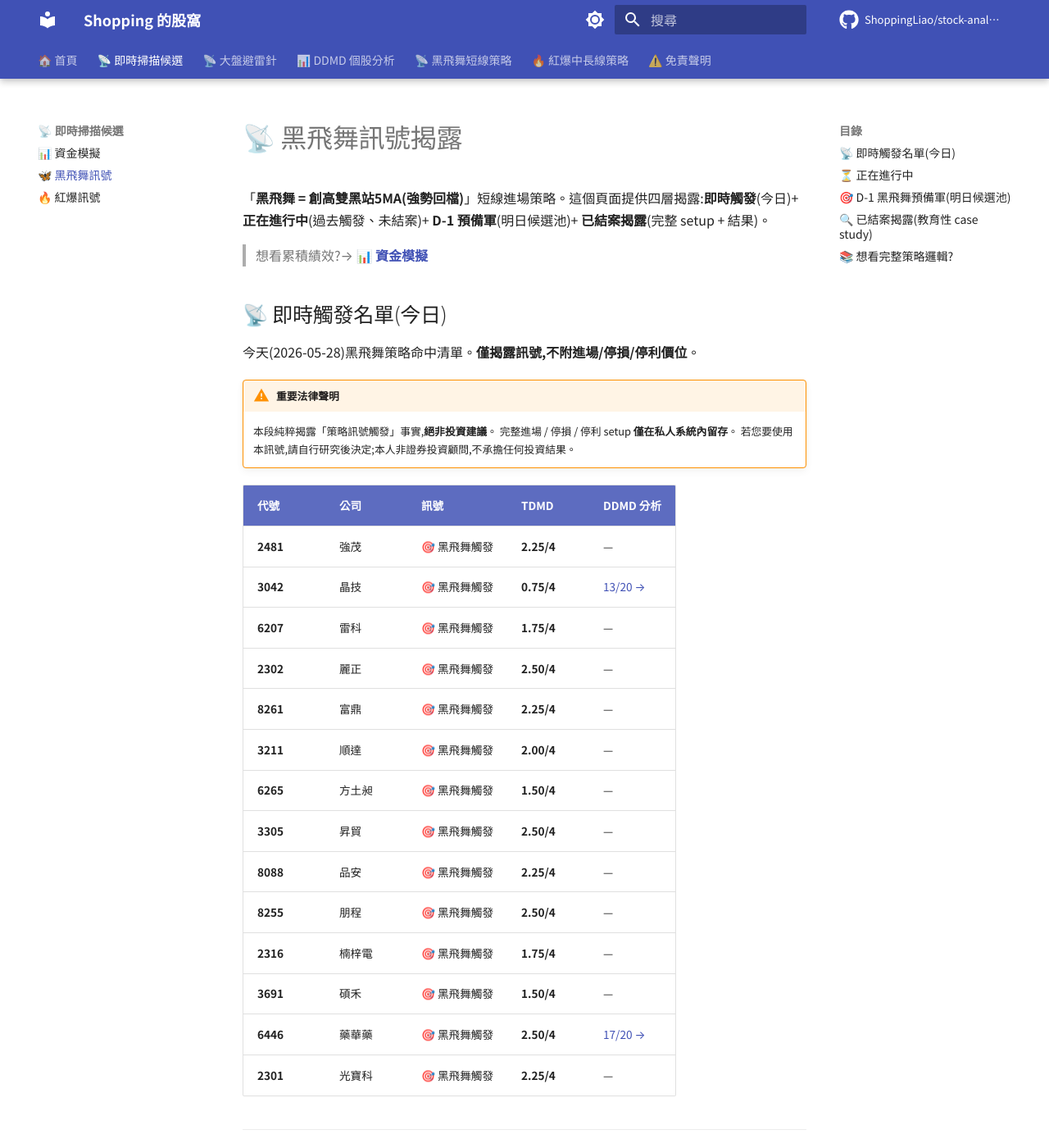
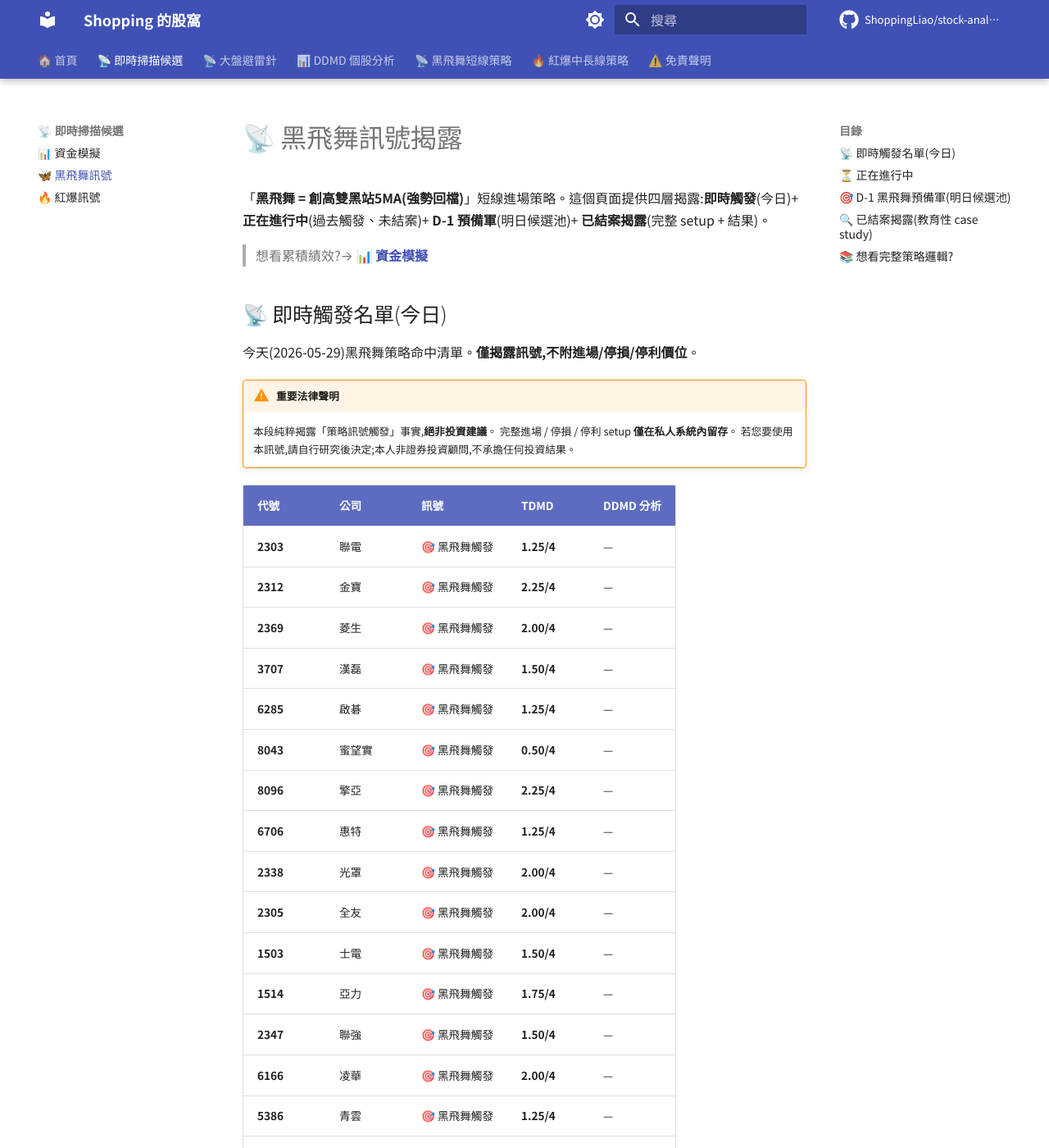
Before and after one commit to ShoppingLiao/stock-analysis-public, an MkDocs documentation site: the page built from docs/signals_black_butterfly.md, in a window 1280 px wide and 1400 px high. Shown: the whole window at 82% size. Built offline with MkDocs 1.6.1 and Material for MkDocs 9.7.7, drawn with Linux system fonts in a browser that asks for light colours; comment, search, counter and statistics services are not loaded; some of the changed text lies outside the part shown.

Commit message:
docs(signals): update BB + RB + capital (2026-05-29)

```diff
--- a/docs/signals_black_butterfly.md
+++ b/docs/signals_black_butterfly.md
@@ -6,7 +6,7 @@
 
 ## 📡 即時觸發名單(今日)
 
-今天(2026-05-28)黑飛舞策略命中清單。**僅揭露訊號,不附進場/停損/停利價位**。
+今天(2026-05-29)黑飛舞策略命中清單。**僅揭露訊號,不附進場/停損/停利價位**。
 
 !!! warning "重要法律聲明"
     本段純粹揭露「策略訊號觸發」事實,**絕非投資建議**。
@@ -15,20 +15,22 @@
 
 | 代號 | 公司 | 訊號 | TDMD | DDMD 分析 |
 |------|------|------|------|----------|
-| **2481** | 強茂 | 🎯 黑飛舞觸發 | **2.25/4** | — |
-| **3042** | 晶技 | 🎯 黑飛舞觸發 | **0.75/4** | [13/20 →](https://shoppingliao.github.io/stock-analysis-public/reports/3042_%E6%99%B6%E6%8A%80_DDMD_2026-05-06/) |
-| **6207** | 雷科 | 🎯 黑飛舞觸發 | **1.75/4** | — |
-| **2302** | 麗正 | 🎯 黑飛舞觸發 | **2.50/4** | — |
-| **8261** | 富鼎 | 🎯 黑飛舞觸發 | **2.25/4** | — |
-| **3211** | 順達 | 🎯 黑飛舞觸發 | **2.00/4** | — |
-| **6265** | 方土昶 | 🎯 黑飛舞觸發 | **1.50/4** | — |
-| **3305** | 昇貿 | 🎯 黑飛舞觸發 | **2.50/4** | — |
-| **8088** | 品安 | 🎯 黑飛舞觸發 | **2.25/4** | — |
-| **8255** | 朋程 | 🎯 黑飛舞觸發 | **2.50/4** | — |
-| **2316** | 楠梓電 | 🎯 黑飛舞觸發 | **1.75/4** | — |
-| **3691** | 碩禾 | 🎯 黑飛舞觸發 | **1.50/4** | — |
-| **6446** | 藥華藥 | 🎯 黑飛舞觸發 | **2.50/4** | [17/20 →](https://shoppingliao.github.io/stock-analysis-public/reports/6446_%E8%97%A5%E8%8F%AF%E8%97%A5_DDMD_2026-05-08/) |
-| **2301** | 光寶科 | 🎯 黑飛舞觸發 | **2.25/4** | — |
+| **2303** | 聯電 | 🎯 黑飛舞觸發 | **1.25/4** | — |
+| **2312** | 金寶 | 🎯 黑飛舞觸發 | **2.25/4** | — |
+| **2369** | 菱生 | 🎯 黑飛舞觸發 | **2.00/4** | — |
+| **3707** | 漢磊 | 🎯 黑飛舞觸發 | **1.50/4** | — |
+| **6285** | 啟碁 | 🎯 黑飛舞觸發 | **1.25/4** | — |
+| **8043** | 蜜望實 | 🎯 黑飛舞觸發 | **0.50/4** | — |
+| **8096** | 擎亞 | 🎯 黑飛舞觸發 | **2.25/4** | — |
+| **6706** | 惠特 | 🎯 黑飛舞觸發 | **1.25/4** | — |
+| **2338** | 光罩 | 🎯 黑飛舞觸發 | **2.00/4** | — |
+| **2305** | 全友 | 🎯 黑飛舞觸發 | **2.00/4** | — |
+| **1503** | 士電 | 🎯 黑飛舞觸發 | **1.50/4** | — |
+| **1514** | 亞力 | 🎯 黑飛舞觸發 | **1.75/4** | — |
+| **2347** | 聯強 | 🎯 黑飛舞觸發 | **1.50/4** | — |
+| **6166** | 凌華 | 🎯 黑飛舞觸發 | **2.00/4** | — |
+| **5386** | 青雲 | 🎯 黑飛舞觸發 | **1.25/4** | — |
+| **3265** | 台星科 | 🎯 黑飛舞觸發 | **2.00/4** | — |
 
 
 ---
@@ -39,6 +41,21 @@
 
 | 觸發日 | 代號 | 公司 | TDMD | 進場 | 最新 % | MFE | MAE | 狀態 |
 |--------|------|------|------|------|--------|-----|-----|------|
+| 2026-05-28 | **2301** | 光寶科 | **2.25/4** | 230.50 | — | — | — | ⏸️ 待入場 |
+| 2026-05-28 | **6265** | 方土昶 | **1.50/4** | 53.90 | — | — | — | ⏸️ 待入場 |
+| 2026-05-28 | **2481** | 強茂 | **2.25/4** | 149.50 | — | — | — | ⏸️ 待入場 |
+| 2026-05-28 | **3042** | 晶技 | **0.75/4** | 217.50 | — | — | — | ⏸️ 待入場 |
+| 2026-05-28 | **6207** | 雷科 | **1.75/4** | 104.50 | — | — | — | ⏸️ 待入場 |
+| 2026-05-28 | **8261** | 富鼎 | **2.25/4** | 188.50 | — | — | — | ⏸️ 待入場 |
+| 2026-05-28 | **3211** | 順達 | **2.00/4** | 447.00 | — | — | — | ⏸️ 待入場 |
+| 2026-05-28 | **2302** | 麗正 | **2.50/4** | 35.35 | — | — | — | ⏸️ 待入場 |
+| 2026-05-28 | **3305** | 昇貿 | **2.50/4** | 158.50 | — | — | — | ⏸️ 待入場 |
+| 2026-05-28 | **8088** | 品安 | **2.25/4** | 60.50 | — | — | — | ⏸️ 待入場 |
+| 2026-05-28 | **8255** | 朋程 | **2.50/4** | 184.50 | — | — | — | ⏸️ 待入場 |
+| 2026-05-28 | **2316** | 楠梓電 | **1.75/4** | 169.50 | — | — | — | ⏸️ 待入場 |
+| 2026-05-28 | **3691** | 碩禾 | **1.50/4** | 151.50 | — | — | — | ⏸️ 待入場 |
+| 2026-05-28 | **6446** | 藥華藥 | **2.50/4** | 866.00 | — | — | — | ⏸️ 待入場 |
+| 2026-05-27 | **3481** | 群創 | **2.50/4** | 49.80 | -6.83% | +4.82% | -7.23% | 🔵 追蹤中 |
 | 2026-05-27 | **3152** | 璟德 | **1.00/4** | 199.00 | -1.01% | +7.04% | -2.51% | 🔵 追蹤中 |
 | 2026-05-27 | **8028** | 昇陽半導體 | **1.75/4** | 309.00 | +8.25% | +9.55% | -0.81% | 🔵 追蹤中 |
 | 2026-05-27 | **6284** | 佳邦 | **2.00/4** | 112.00 | +10.71% | +10.71% | 8.93% | 🔵 追蹤中 |
@@ -47,20 +64,19 @@
 | 2026-05-27 | **3707** | 漢磊 | **2.50/4** | 88.30 | -1.36% | +9.74% | -2.38% | 🔵 追蹤中 |
 | 2026-05-27 | **2356** | 英業達 | **1.50/4** | 61.90 | +3.23% | +8.72% | -0.97% | 🔵 追蹤中 |
 | 2026-05-27 | **2324** | 仁寶 | **1.25/4** | 33.35 | +0.45% | +6.15% | -0.90% | 🔵 追蹤中 |
-| 2026-05-27 | **3481** | 群創 | **2.50/4** | 49.80 | -6.83% | +4.82% | -7.23% | 🔵 追蹤中 |
 | 2026-05-26 | **8289** | 泰藝 | **1.75/4** | 68.40 | +10.67% | +10.67% | -1.90% | 🔵 追蹤中 |
 | 2026-05-26 | **3357** | 臺慶科 | **1.75/4** | 269.50 | +5.01% | +10.58% | 0.19% | 🔵 追蹤中 |
 | 2026-05-26 | **3221** | 台嘉碩 | **1.25/4** | 59.20 | +1.69% | +4.73% | -5.41% | 🔵 追蹤中 |
 | 2026-05-22 | **5425** | 台半 | **1.50/4** | 87.50 | +30.86% | +30.86% | 2.51% | 🔵 追蹤中 |
 | 2026-05-22 | **2891** | 中信金 | **1.50/4** | 57.90 | +2.42% | +5.01% | -1.55% | 🔵 追蹤中 |
+| 2026-05-21 | **3317** | 尼克森 | **1.75/4** | 75.70 | +9.38% | +15.85% | -0.26% | 🔵 追蹤中 |
 | 2026-05-21 | **3305** | 昇貿 | **1.50/4** | 139.00 | +13.67% | +21.94% | -0.72% | 🔵 追蹤中 |
-| 2026-05-21 | **3317** | 尼克森 | **1.75/4** | 75.70 | +9.38% | +15.85% | -0.26% | 🔵 追蹤中 |
 | 2026-05-21 | **3615** | 安可 | **2.25/4** | 43.55 | +11.83% | +21.01% | 1.38% | 🔵 追蹤中 |
 | 2026-05-21 | **2464** | 盟立 | **0.50/4** | 136.50 | +23.08% | +34.80% | -1.83% | 🔵 追蹤中 |
-| 2026-05-20 | **3491** | 昇達科 | **1.50/4** | 1755.00 | +13.96% | +24.22% | 1.99% | 🔵 追蹤中 |
-| 2026-05-20 | **3305** | 昇貿 | **2.00/4** | 135.50 | +16.61% | +25.09% | 1.11% | 🔵 追蹤中 |
 | 2026-05-20 | **6207** | 雷科 | **2.75/4** | 80.60 | +30.27% | +39.58% | 1.12% | 🔵 追蹤中 |
 | 2026-05-20 | **6147** | 頎邦 | **1.50/4** | 216.00 | +28.70% | +34.95% | -1.39% | 🔵 追蹤中 |
+| 2026-05-20 | **3305** | 昇貿 | **2.00/4** | 135.50 | +16.61% | +25.09% | 1.11% | 🔵 追蹤中 |
+| 2026-05-20 | **3491** | 昇達科 | **1.50/4** | 1755.00 | +13.96% | +24.22% | 1.99% | 🔵 追蹤中 |
 | 2026-05-18 | **6155** | 鈞寶 | **2.00/4** | 52.30 | +23.33% | +24.86% | -5.93% | 🔵 追蹤中 |
 | 2026-05-18 | **2472** | 立隆電 | **1.50/4** | 233.50 | +58.89% | +58.89% | -3.21% | 🔵 追蹤中 |
 | 2026-05-18 | **2356** | 英業達 | **2.00/4** | 52.00 | +22.88% | +33.65% | -3.08% | 🔵 追蹤中 |
@@ -68,8 +84,8 @@
 | 2026-05-15 | **3088** | 艾訊 | **1.50/4** | 131.00 | +6.87% | +16.03% | -1.91% | 🔵 追蹤中 |
 | 2026-05-15 | **2481** | 強茂 | **2.00/4** | 118.50 | +24.89% | +36.29% | -5.91% | 🔵 追蹤中 |
 | 2026-05-11 | **2327** | 國巨* | **1.25/4** | 395.00 | +87.85% | +94.68% | -1.14% | 🔵 追蹤中 |
+| 2026-05-08 | **3209** | 全科 | **1.75/4** | 54.80 | +43.25% | +52.74% | 8.76% | 🔵 追蹤中 |
 | 2026-05-08 | **3033** | 威健 | **2.50/4** | 43.85 | +14.25% | +26.11% | -3.65% | 🔵 追蹤中 |
-| 2026-05-08 | **3209** | 全科 | **1.75/4** | 54.80 | +43.25% | +52.74% | 8.76% | 🔵 追蹤中 |
 | 2026-05-07 | **1560** | 中砂 | **1.00/4** | 579.00 | +23.83% | +29.53% | -1.90% | 🔵 追蹤中 |
 | 2026-05-06 | **6147** | 頎邦 | **2.75/4** | 175.50 | +58.40% | +66.10% | 0.28% | 🔵 追蹤中 |
 
```
Also changed, not shown: docs/signals_capital.md (+17 -17 lines).
